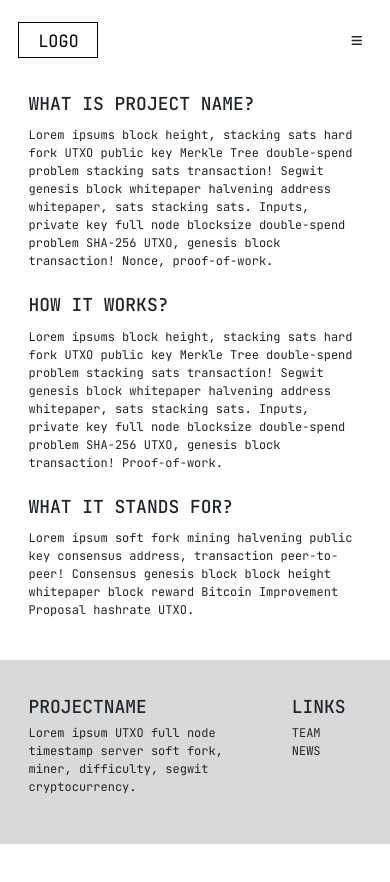
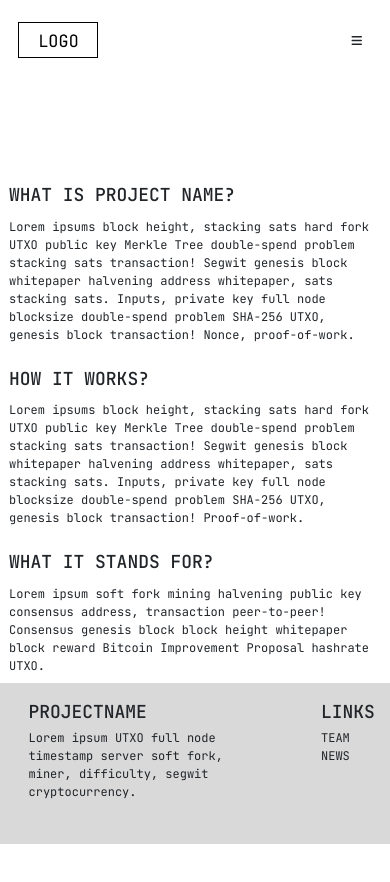
Before and after one commit to cryptonetlab/retriev, a Vue app in the folder website/: page /about in a window 390 px wide. Shown: the top 882 px of the page. Before the commit the page ends 844 px from the top, so only its background shows below. Built offline with nearby package versions, Linux system fonts and the light colour scheme.

Commit message:
Responsive UI min fixes

```diff
--- a/website/src/components/Footer.vue
+++ b/website/src/components/Footer.vue
@@ -1,8 +1,8 @@
 <template>
   <div id="custom-footer">
-    <div class="container-fluid pt-5 pb-5">
-      <div class="row">
-        <div class="col-8 col-lg-6">
+    <div class="container-fluid pt-4">
+      <div class="row justify-content-between">
+        <div class="col-8 col-md-10 col-lg-6">
           <div class="d-flex flex-column flex-lg-row align-items-start">
             <div class="inline">
               <h3>PROJECTNAME</h3>
@@ -15,7 +15,7 @@
             </div>
           </div>
         </div>
-        <div class="col-2 offset-1 col-lg-2 offset-lg-4">
+        <div class="col-2 col-md-2 offset-md-0 offset-1">
           <ul>
             <li v-if="isMobile">
               <h3>LINKS</h3>
--- a/website/src/themes/style.scss
+++ b/website/src/themes/style.scss
@@ -23,13 +23,11 @@ body {
 
 .wrapper-page {
   position: relative;
-  overflow-y: auto;
-  min-height: 100vh;
-  height: auto;
-  display: flex;
-  justify-content: center;
-  flex-direction: column;
-  @include padding-x-container();
+  padding: 100px 0;
+}
+
+.padding-5x {
+  padding: 0 5vw;
 }
 
 // ================> FONTS <==================
--- a/website/src/views/About.vue
+++ b/website/src/views/About.vue
@@ -1,9 +1,9 @@
 <template>
   <div class="about">
+    <Navbar />
     <div class="wrapper-page">
-      <Navbar />
-      <div v-if="!isDesktop" class="gap"></div>
-      <div class="container">
+      <div v-if="!isDesktop && !isTablet" class="gap"></div>
+      <div class="container" :class="{ 'mt-5 mb-5': isDesktop && isTablet }">
         <div class="row" :class="{ 'mb-3': isMobile }">
           <div class="col-12 col-md-9 col-lg-6">
             <h3 class="mb-3">WHAT IS PROJECT NAME?</h3>
@@ -43,8 +43,8 @@
       </div>
       <div v-if="!isDesktop" class="gap"></div>
       <div v-if="!isDesktop" class="gap"></div>
-      <Footer />
     </div>
+    <Footer />
   </div>
 </template>
 
--- a/website/src/views/Home.vue
+++ b/website/src/views/Home.vue
@@ -1,10 +1,12 @@
 <template>
   <div class="home">
     <Navbar />
-    <div class="wrapper-page">
-      <div class="container-fluid">
+    <div class="wrapper-page" :class="{ 'padding-5x': isDesktop }">
+      <div :class="{ container: !isDesktop, 'container-fluid': isDesktop }">
+        <div class="gap"></div>
+        <div v-if="isDesktop" class="gap"></div>
         <div class="row">
-          <div class="col-12 col-md-6 col-lg-6 col-xl-5">
+          <div class="col-12 col-md-6 col-lg-6">
             <h1 class="m-0">
               Lorem ipsum provider digital signature provider peer-to-peer sats
               hashrate hash.
```
